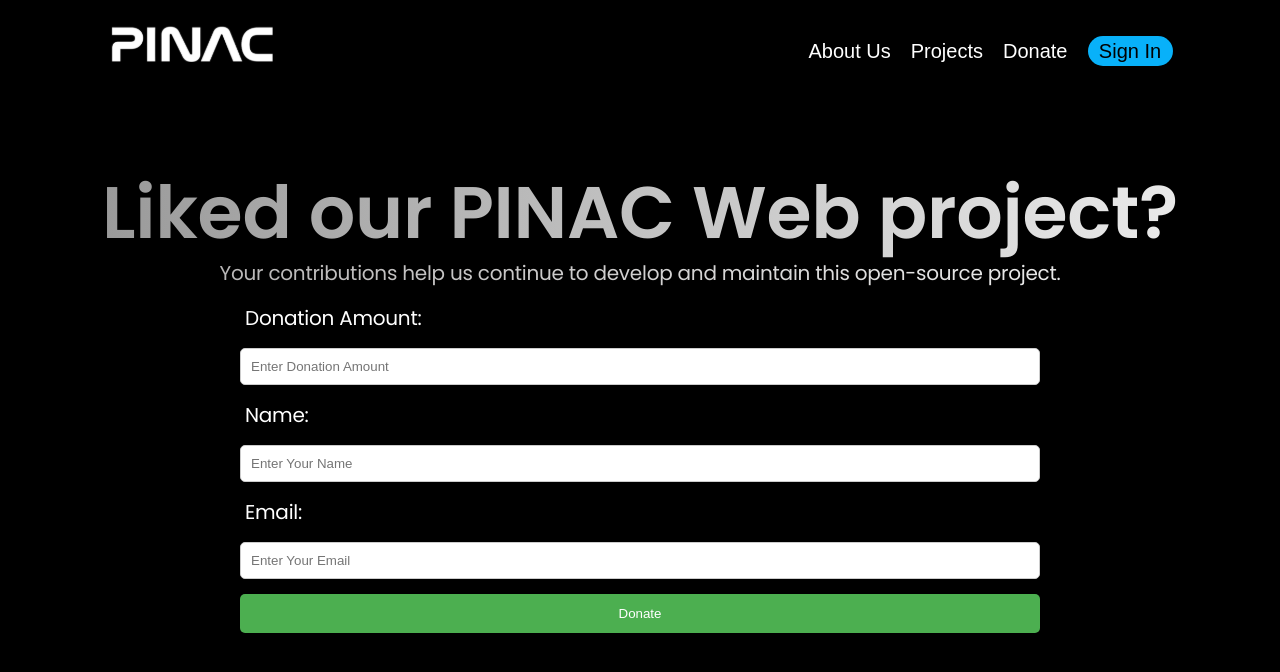
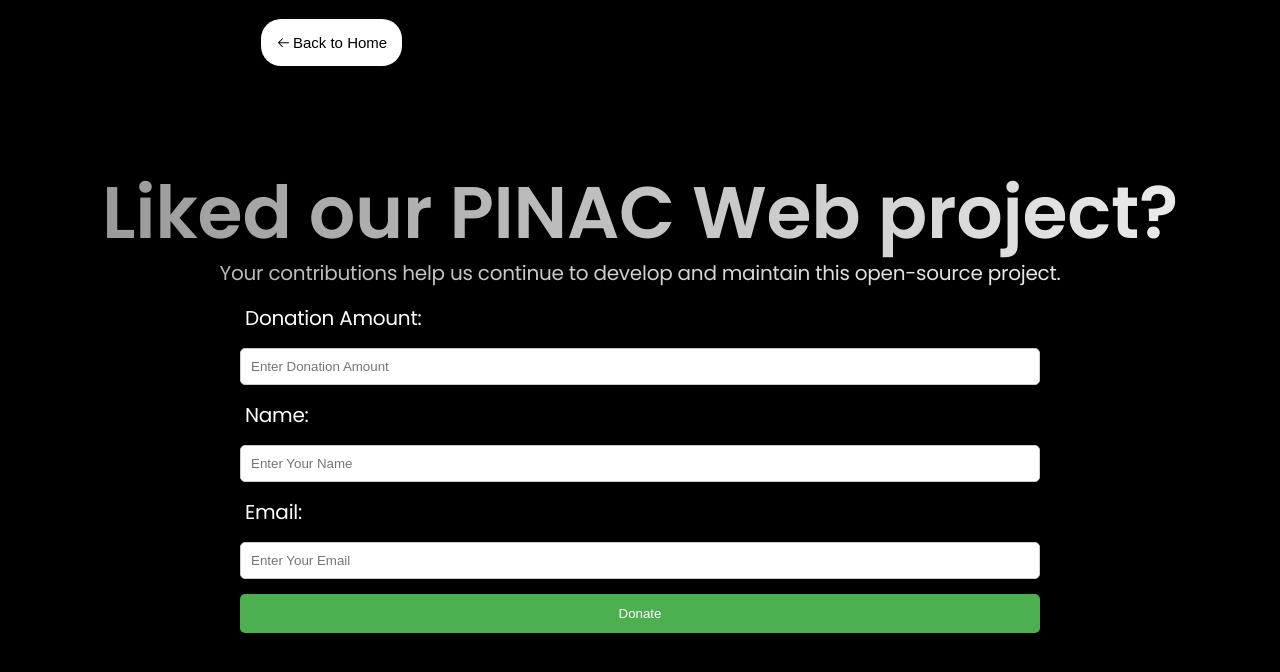
Before and after one commit to pinacai/PINAC_Web, a React (Vite) app: page /donate in a window 1280 px wide. Shown: the top 672 px of the page. Built offline with nearby package versions, Linux system fonts and the light colour scheme; a web font is replaced by a local one.

Commit message:
Added back to home button in Donate page

```diff
--- a/src/pages/Donate/index.module.css
+++ b/src/pages/Donate/index.module.css
@@ -1,7 +1,4 @@
-.setInMiddle {
-  display: flex;
-  justify-content: center;
-}
+
 
 .sectionContainer {
   display: flex;
--- a/src/pages/Donate/index.tsx
+++ b/src/pages/Donate/index.tsx
@@ -1,16 +1,17 @@
 import React from "react";
-import Navbar from "../Home/components/Navbar";
 // import HeroSection from "./sections/HeroSection";
 // import AppPreview from "./sections/AppPreview";
 // import FeatureSection from "./sections/FeatureSection";
 import DonateSection from "./sections/DonateSection";
+
 import styles from "./index.module.css";
+import DonateNavbar from "../Home/components/DonateNavbar";
 
 const Donate: React.FC = () => {
   return (
     <>
-      <div className={styles.setInMiddle}>
-        <Navbar />
+      <div>
+          <DonateNavbar/ >
       </div>
       <div className={styles.sectionContainer}>
         <DonateSection />
--- /dev/null
+++ b/src/pages/Home/components/DonateNavbar.tsx
@@ -0,0 +1,15 @@
+import React from "react";
+import styles from "./styles/DonateNavbar.module.css"
+import { GoArrowLeft } from "react-icons/go";
+const DonateNavbar: React.FC = () => {
+  return (
+    <nav className={styles.donateNavbar}>
+     <a href="/" className={styles.redirectButton}>
+      <GoArrowLeft/> <span>Back to Home</span>
+     </a>
+    <div></div>
+    </nav>
+  );
+};
+
+export default DonateNavbar;
--- /dev/null
+++ b/src/pages/Home/components/styles/DonateNavbar.module.css
@@ -0,0 +1,40 @@
+
+
+.donateNavbar{
+    height: 36px;
+    width: 1065px;
+    margin: 0 30px;
+    margin-top: 30px;
+    position: sticky;
+    z-index: 1000;
+    padding-top: 5px;
+
+    display: flex;
+    justify-content: space-around;
+    align-items: flex-end;
+   color: white;
+
+
+}
+
+.redirectButton{
+    text-decoration: none;
+    background-color: white;
+    color: black;
+    font: normal 15px   sans-serif;
+    padding: 15px;
+    border-radius: 20px;
+    display: flex;
+    justify-content: center;
+    align-items: center;
+    gap: 2px;
+
+}
+
+.redirectButton:hover{
+
+    font: normal 16px   sans-serif;
+    font-size: 16px;
+    letter-spacing: -0.25px;
+    transition: transform 0.3s ease;
+}
```
